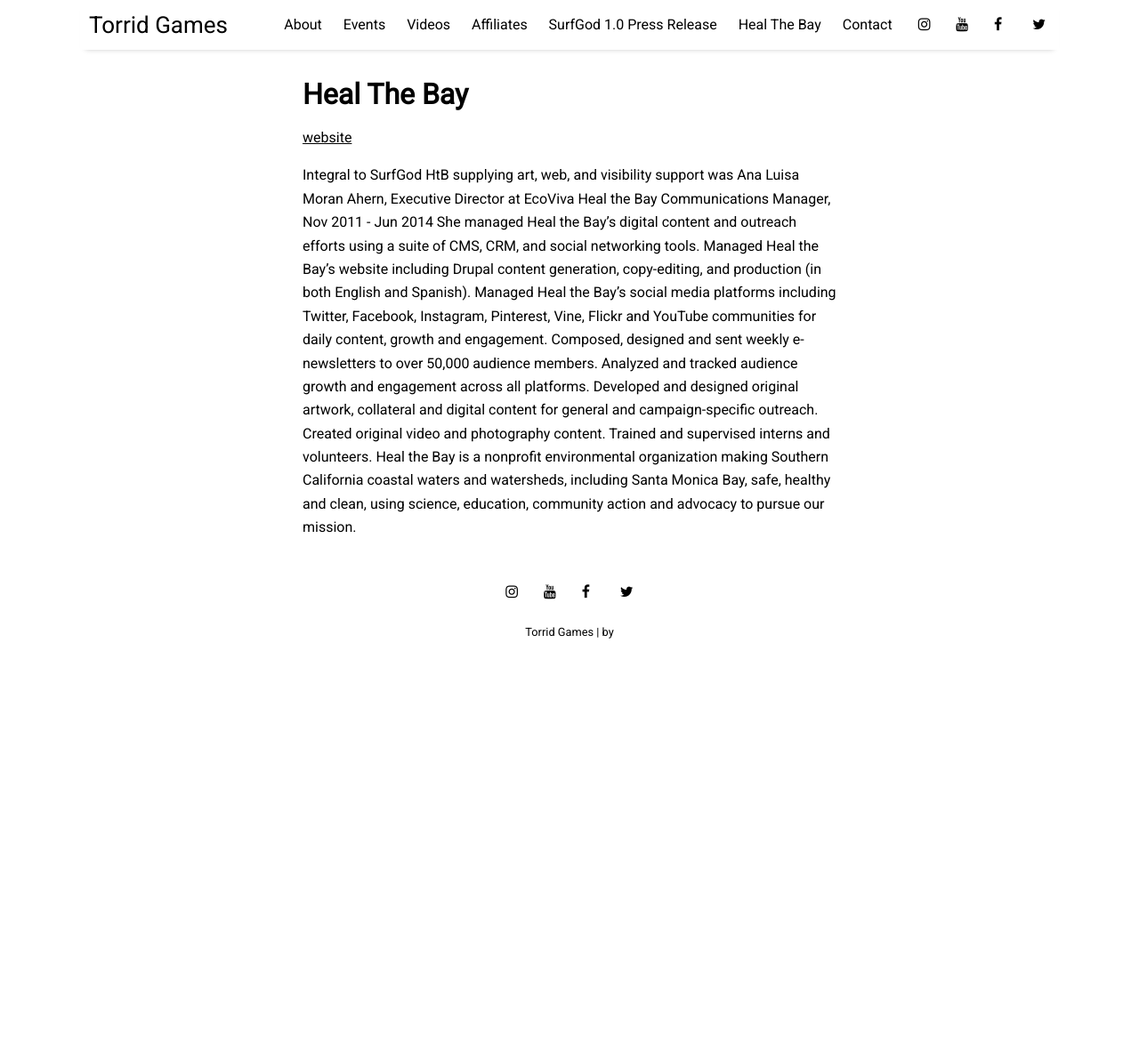
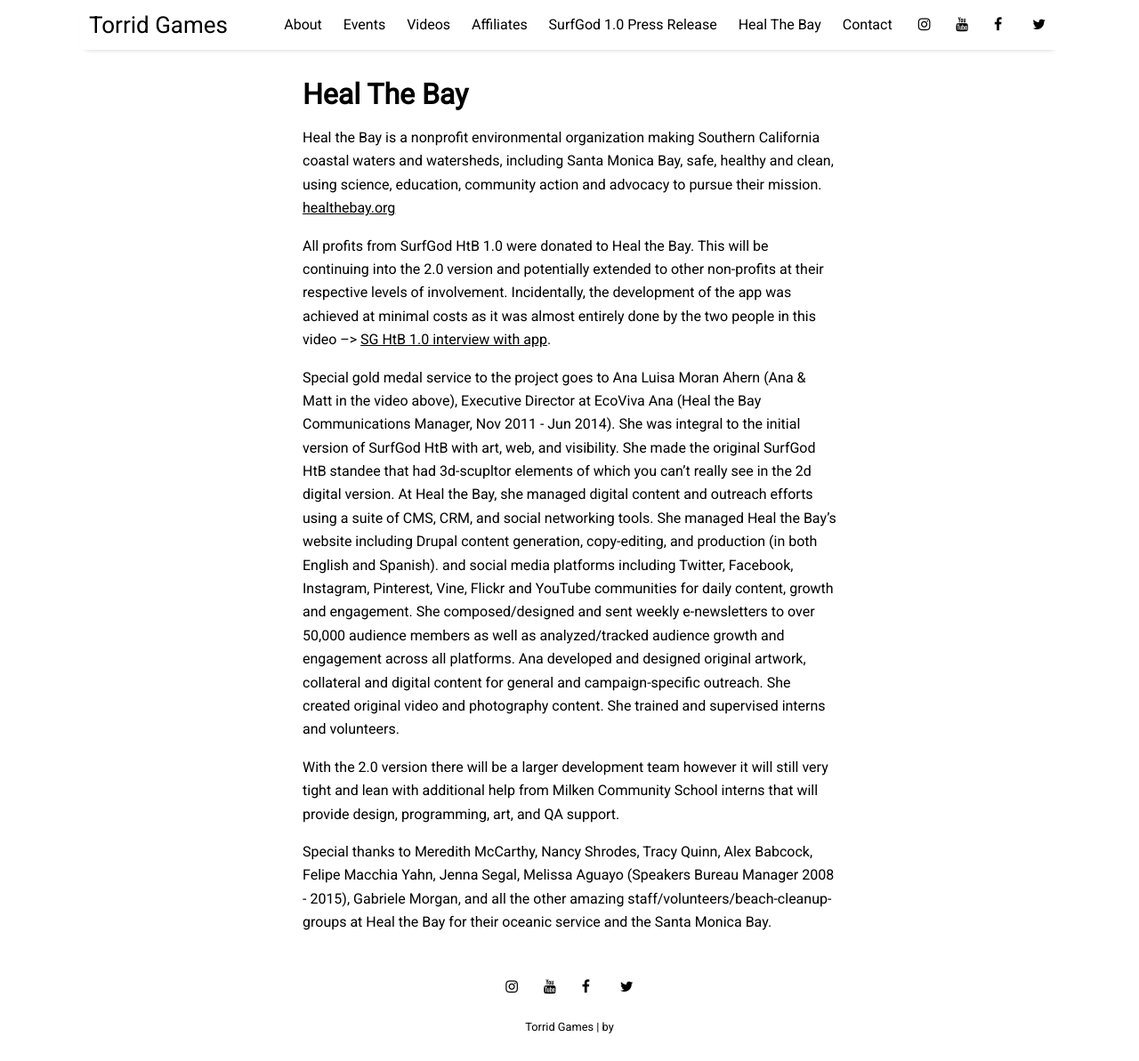
Before and after one commit to torridgames/torridgames.github.io, a Jekyll site: the page built from pages/healthebay.md, in a window 1280 px wide and 1193 px high. Shown: the whole window at 89% size. Built offline with Jekyll 4.4.1, drawn with Linux system fonts in a browser that asks for light colours; nearby versions of some CDN libraries.

Commit message:
...htb changes
....

```diff
--- a/pages/healthebay.md
+++ b/pages/healthebay.md
@@ -5,11 +5,16 @@
 permalink: /healthebay
 ---
 
-[website](https://healthebay.org)
+Heal the Bay is a nonprofit environmental organization making Southern California coastal waters and watersheds, including Santa Monica Bay, safe, healthy and clean, using science, education, community action and advocacy to pursue their mission.
+[healthebay.org](https://healthebay.org)
 
-Integral to SurfGod HtB supplying art, web, and visibility support was
-Ana Luisa Moran Ahern, Executive Director at EcoViva
-Heal the Bay Communications Manager, Nov 2011 - Jun 2014
-She managed Heal the Bay’s digital content and outreach efforts using a suite of CMS, CRM, and social networking tools. Managed Heal the Bay’s website including Drupal content generation, copy-editing, and production (in both English and Spanish). Managed Heal the Bay’s social media platforms including Twitter, Facebook, Instagram, Pinterest, Vine, Flickr and YouTube communities for daily content, growth and engagement. Composed, designed and sent weekly e-newsletters to over 50,000 audience members. Analyzed and tracked audience growth and engagement across all platforms. Developed and designed original artwork, collateral and digital content for general and campaign-specific outreach. Created original video and photography content. Trained and supervised interns and volunteers. Heal the Bay is a nonprofit environmental organization making Southern California coastal waters and watersheds, including Santa Monica Bay, safe, healthy and clean, using science, education, community action and advocacy to pursue our mission.
+All profits from SurfGod HtB 1.0 were donated to Heal the Bay.  This will be continuing into the 2.0 version and potentially extended to other non-profits at their respective levels of involvement. Incidentally, the development of the app was achieved at minimal costs as it was almost entirely done by the two people in this video --> [SG HtB 1.0 interview with app](https://youtu.be/DY-8u66-XJE).
+
+Special gold medal service to the project goes to Ana Luisa Moran Ahern (Ana & Matt in the video above), Executive Director at EcoViva
+Ana (Heal the Bay Communications Manager, Nov 2011 - Jun 2014).   She was integral to the initial version of SurfGod HtB with art, web, and visibility.  She made the original SurfGod HtB standee that had 3d-scupltor elements of which you can't really see in the 2d digital version.  At Heal the Bay, she managed digital content and outreach efforts using a suite of CMS, CRM, and social networking tools. She managed Heal the Bay’s website including Drupal content generation, copy-editing, and production (in both English and Spanish). and social media platforms including Twitter, Facebook, Instagram, Pinterest, Vine, Flickr and YouTube communities for daily content, growth and engagement. She composed/designed and sent weekly e-newsletters to over 50,000 audience members as well as analyzed/tracked audience growth and engagement across all platforms. Ana developed and designed original artwork, collateral and digital content for general and campaign-specific outreach. She created original video and photography content. She trained and supervised interns and volunteers.
+
+With the 2.0 version there will be a larger development team however it will still very tight and lean with additional help from Milken Community School interns that will provide design, programming, art, and QA support.
+
+Special thanks to Meredith McCarthy, Nancy Shrodes, Tracy Quinn, Alex Babcock, Felipe Macchia Yahn, Jenna Segal, Melissa Aguayo (Speakers Bureau Manager 2008 - 2015), Gabriele Morgan, and all the other amazing staff/volunteers/beach-cleanup-groups at Heal the Bay for their oceanic service and the Santa Monica Bay.
 
 [//]: # <img src="assets/img/HtB_InfoPic.png"/>
```
